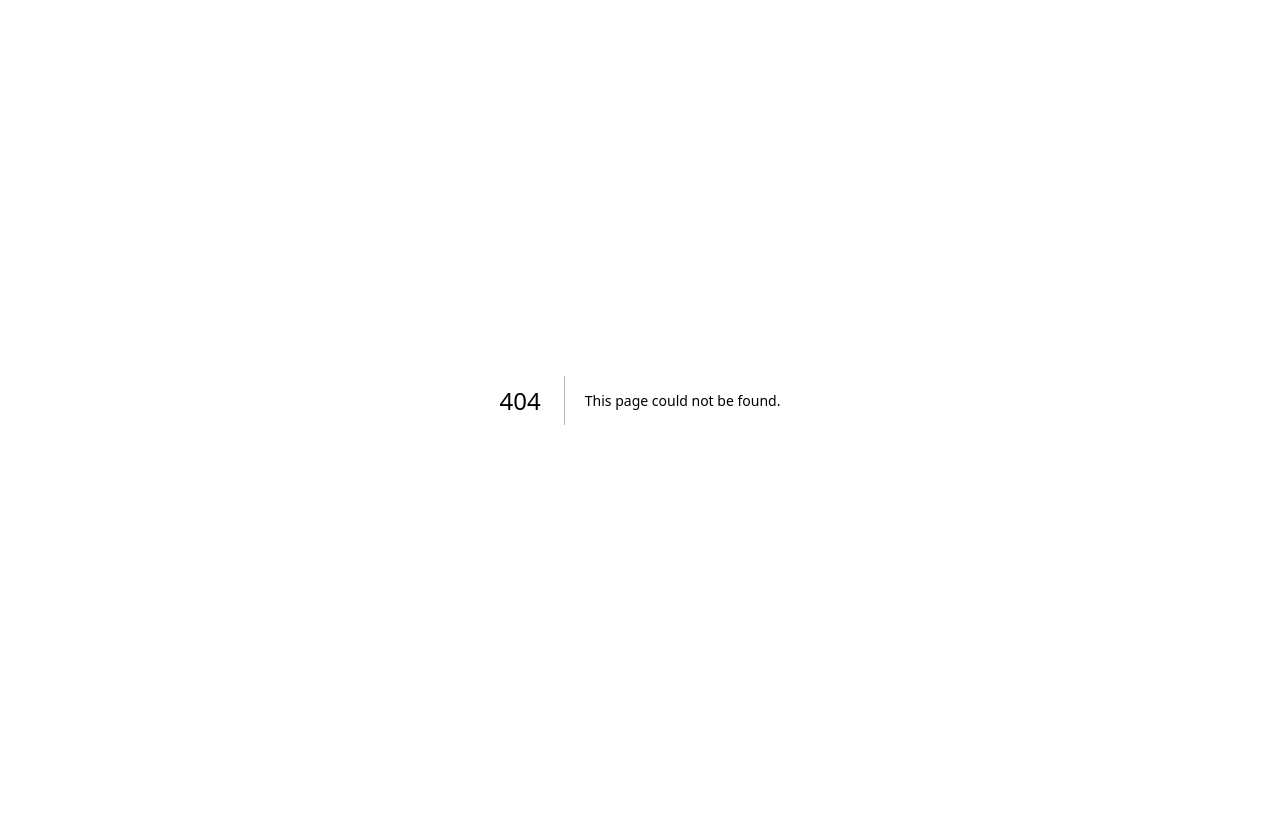
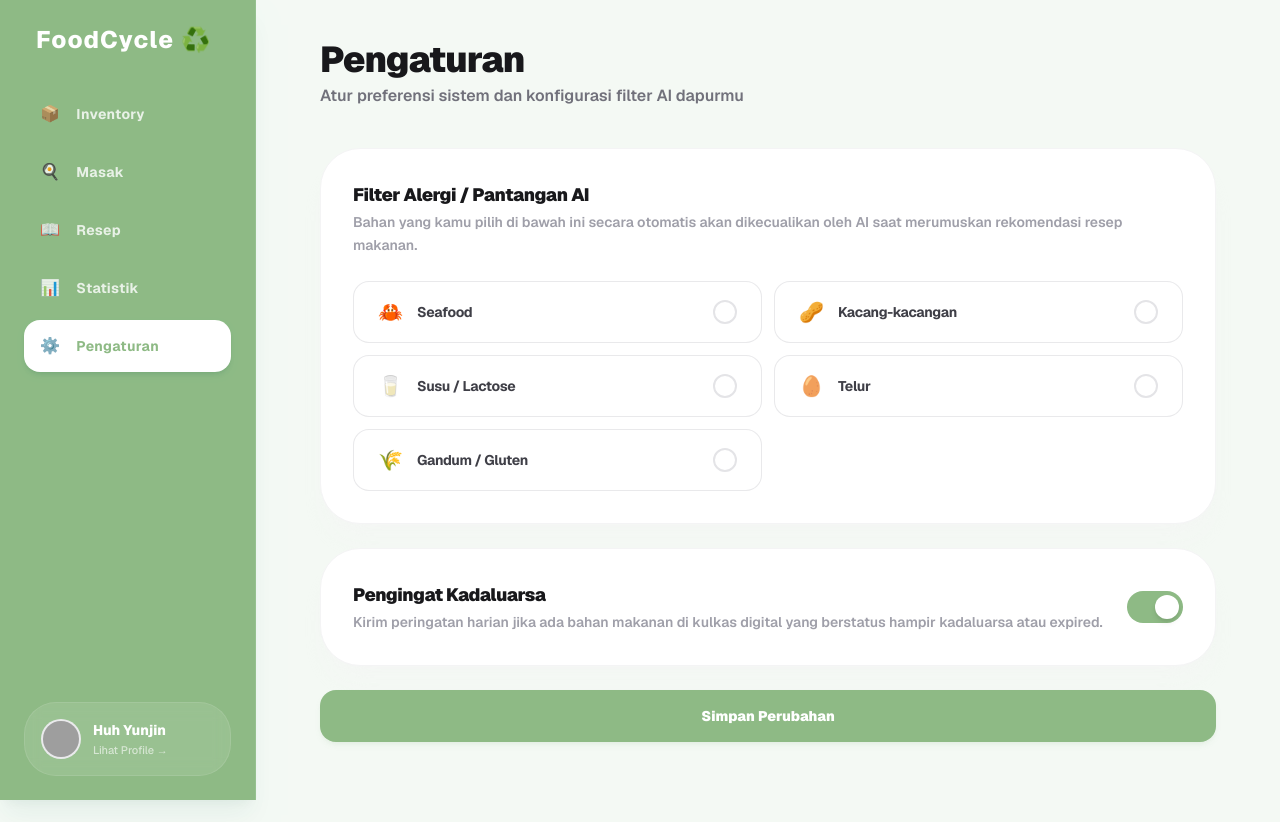
Before and after one commit to Avryzel/food-cycle, a Next.js app: page /settings in a window 1280 px wide. Before the commit this address had no page. Before the commit the page ends 800 px from the top, so only its background shows below. Built offline with nearby package versions, Linux system fonts and the light colour scheme; grey boxes are pictures that could not be loaded.

Commit message:
feat: implementasi halaman settings untuk preferensi user

```diff
--- /dev/null
+++ b/src/app/(dashboard)/settings/page.tsx
@@ -0,0 +1,110 @@
+"use client";
+
+import { useState } from "react";
+
+interface AllergyItem {
+    id: string;
+    label: string;
+    icon: string;
+}
+
+export default function SettingsPage() {
+    const [selectedAllergies, setSelectedAllergies] = useState<string[]>([]);
+    const [isNotificationEnabled, setIsNotificationEnabled] = useState(true);
+
+    const allergyOptions: AllergyItem[] = [
+        { id: "seafood", label: "Seafood", icon: "🦀" },
+        { id: "kacang", label: "Kacang-kacangan", icon: "🥜" },
+        { id: "susu", label: "Susu / Lactose", icon: "🥛" },
+        { id: "telur", label: "Telur", icon: "🥚" },
+        { id: "gandum", label: "Gandum / Gluten", icon: "🌾" },
+    ];
+
+    const handleToggleAllergy = (id: string) => {
+        setSelectedAllergies((prev) =>
+            prev.includes(id) ? prev.filter((item) => item !== id) : [...prev, id]
+        );
+    };
+
+    return (
+        <div className="max-w-4xl mx-auto space-y-6 md:space-y-10 animate-fade-in pb-10 px-4 sm:px-0">
+
+            <div>
+                <h1 className="text-3xl md:text-4xl font-black text-zinc-900 tracking-tight">Pengaturan</h1>
+                <p className="text-zinc-500 text-sm md:text-base font-semibold mt-1">
+                    Atur preferensi sistem dan konfigurasi filter AI dapurmu
+                </p>
+            </div>
+
+            <div className="space-y-6">
+
+                <div className="bg-white border border-zinc-100 rounded-[2.5rem] p-6 md:p-8 shadow-xl shadow-zinc-100/40 space-y-4">
+                    <div>
+                        <h3 className="text-lg font-black text-zinc-900 tracking-tight">Filter Alergi / Pantangan AI</h3>
+                        <p className="text-zinc-400 text-xs md:text-sm font-semibold leading-relaxed mt-0.5">
+                            Bahan yang kamu pilih di bawah ini secara otomatis akan dikecualikan oleh AI saat merumuskan rekomendasi resep makanan.
+                        </p>
+                    </div>
+
+                    <div className="grid grid-cols-1 md:grid-cols-2 gap-3 pt-2">
+                        {allergyOptions.map((item) => {
+                            const isSelected = selectedAllergies.includes(item.id);
+                            return (
+                                <button
+                                    key={item.id}
+                                    type="button"
+                                    onClick={() => handleToggleAllergy(item.id)}
+                                    className="px-6 py-4 rounded-2xl border border-zinc-200/80 bg-white text-left flex items-center justify-between transition-all hover:bg-zinc-50/50 select-none group active:scale-[0.995]"
+                                >
+                                    <div className="flex items-center gap-3.5">
+                                        <span className="text-xl group-hover:scale-110 transition-transform">{item.icon}</span>
+                                        <span className="text-sm font-bold text-zinc-700 tracking-tight">{item.label}</span>
+                                    </div>
+
+                                    <div className={`w-6 h-6 rounded-xl border-2 transition-colors flex items-center justify-center ${isSelected
+                                            ? "bg-[#8EBA85] border-[#8EBA85]"
+                                            : "border-zinc-200 bg-white group-hover:border-zinc-300"
+                                        }`}>
+                                        {isSelected && (
+                                            <svg className="w-3.5 h-3.5 text-white" fill="none" stroke="currentColor" strokeWidth="3" viewBox="0 0 24 24">
+                                                <path strokeLinecap="round" strokeLinejoin="round" d="M5 13l4 4L19 7" />
+                                            </svg>
+                                        )}
+                                    </div>
+                                </button>
+                            );
+                        })}
+                    </div>
+                </div>
+
+                <div className="bg-white border border-zinc-100 rounded-[2.5rem] p-6 md:p-8 shadow-xl shadow-zinc-100/40 flex items-center justify-between gap-6">
+                    <div className="space-y-0.5 flex-1">
+                        <h3 className="text-lg font-black text-zinc-900 tracking-tight">Pengingat Kadaluarsa</h3>
+                        <p className="text-zinc-400 text-xs md:text-sm font-semibold leading-relaxed">
+                            Kirim peringatan harian jika ada bahan makanan di kulkas digital yang berstatus hampir kadaluarsa atau expired.
+                        </p>
+                    </div>
+
+                    <button
+                        type="button"
+                        onClick={() => setIsNotificationEnabled(!isNotificationEnabled)}
+                        className={`w-14 h-8 rounded-full transition-colors relative focus:outline-none p-1 shrink-0 ${isNotificationEnabled ? "bg-[#8EBA85]" : "bg-zinc-200"
+                            }`}
+                    >
+                        <div className={`w-6 h-6 bg-white rounded-full shadow-md transform transition-transform duration-200 ${isNotificationEnabled ? "translate-x-6" : "translate-x-0"
+                            }`} />
+                    </button>
+                </div>
+
+                <button
+                    type="button"
+                    onClick={() => alert(`Pengaturan disimpan! Filter aktif: ${selectedAllergies.join(", ") || "Tidak ada"}`)}
+                    className="w-full bg-[#8EBA85] hover:bg-[#7da874] text-white font-black py-4 rounded-2xl shadow-md shadow-[#8EBA85]/10 transition-all active:scale-[0.99] text-sm text-center"
+                >
+                    Simpan Perubahan
+                </button>
+
+            </div>
+        </div>
+    );
+}
```
